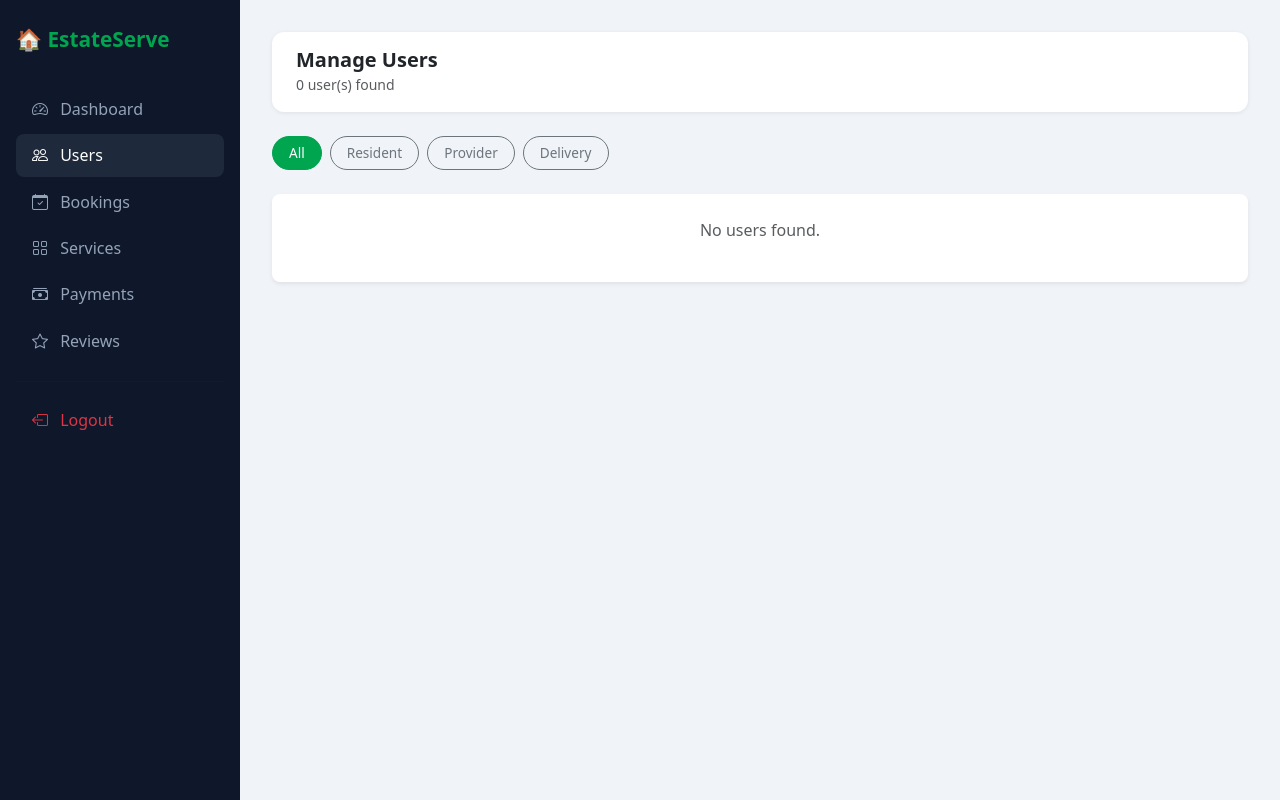
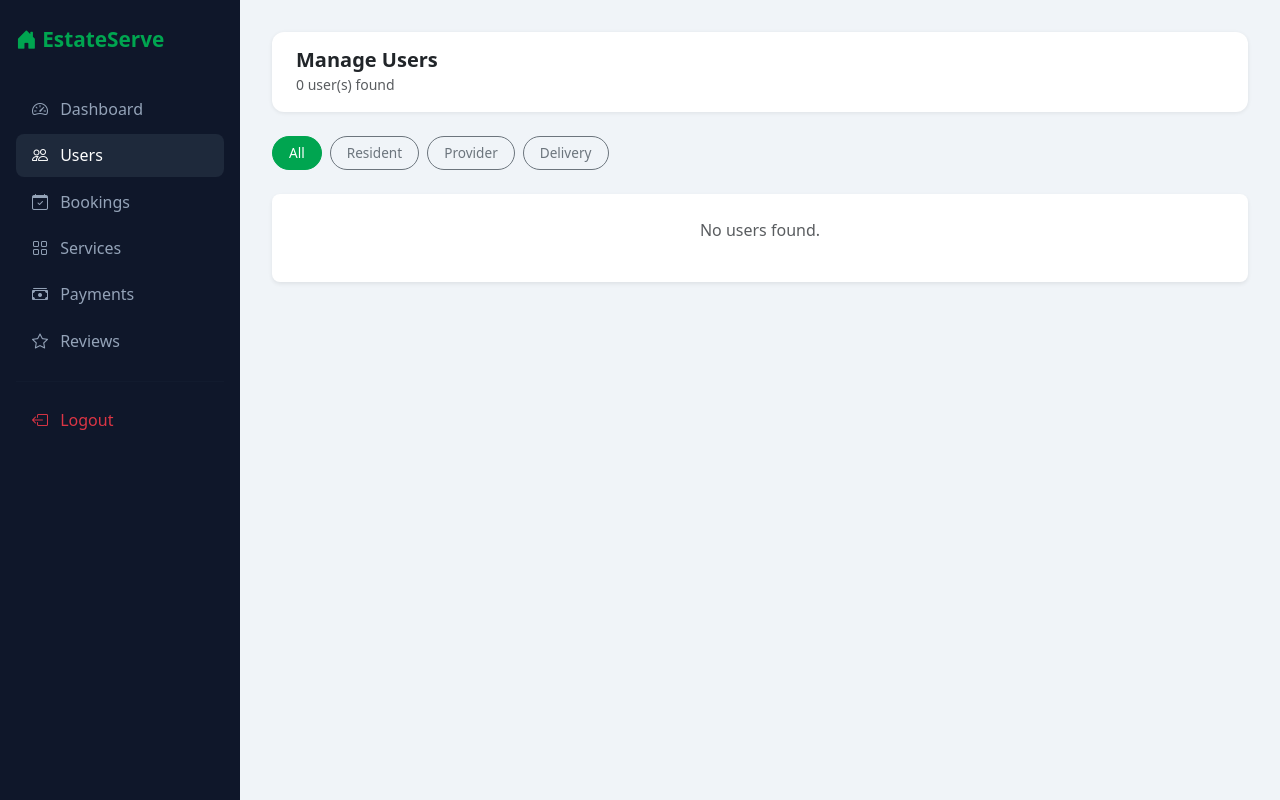
Before and after one commit to Carole-nj/estateserve, a PHP site: page /estateserve/admin/users.php in a window 1280 px wide. Run offline with PHP 8.4, Linux system fonts and the light colour scheme; the visitor is signed in with stand-in values (Sample User, id 1); data that the repository does not hold is empty.

Commit message:
Replace house emoji with Bootstrap icon in sidebar branding for visual consistency

```diff
--- a/admin/services.php
+++ b/admin/services.php
@@ -79,7 +79,7 @@ $categories = ['laundry','car_washing','grocery','house_cleaning','plumbing','fo
 <body>
 
 <div class="sidebar">
-  <span class="brand">🏠 EstateServe</span>
+  <span class="brand"><i class="bi bi-house-door-fill"></i> EstateServe</span>
   <nav class="nav flex-column">
     <a href="dashboard.php" class="nav-link"><i class="bi bi-speedometer2"></i> Dashboard</a>
     <a href="users.php"     class="nav-link"><i class="bi bi-people"></i> Users</a>
--- a/admin/users.php
+++ b/admin/users.php
@@ -61,7 +61,7 @@ $role_colors = [
 <body>
 
 <div class="sidebar">
-  <span class="brand">🏠 EstateServe</span>
+  <span class="brand"><i class="bi bi-house-door-fill"></i> EstateServe</span>
   <nav class="nav flex-column">
     <a href="dashboard.php" class="nav-link"><i class="bi bi-speedometer2"></i> Dashboard</a>
     <a href="users.php"     class="nav-link active"><i class="bi bi-people"></i> Users</a>
```
